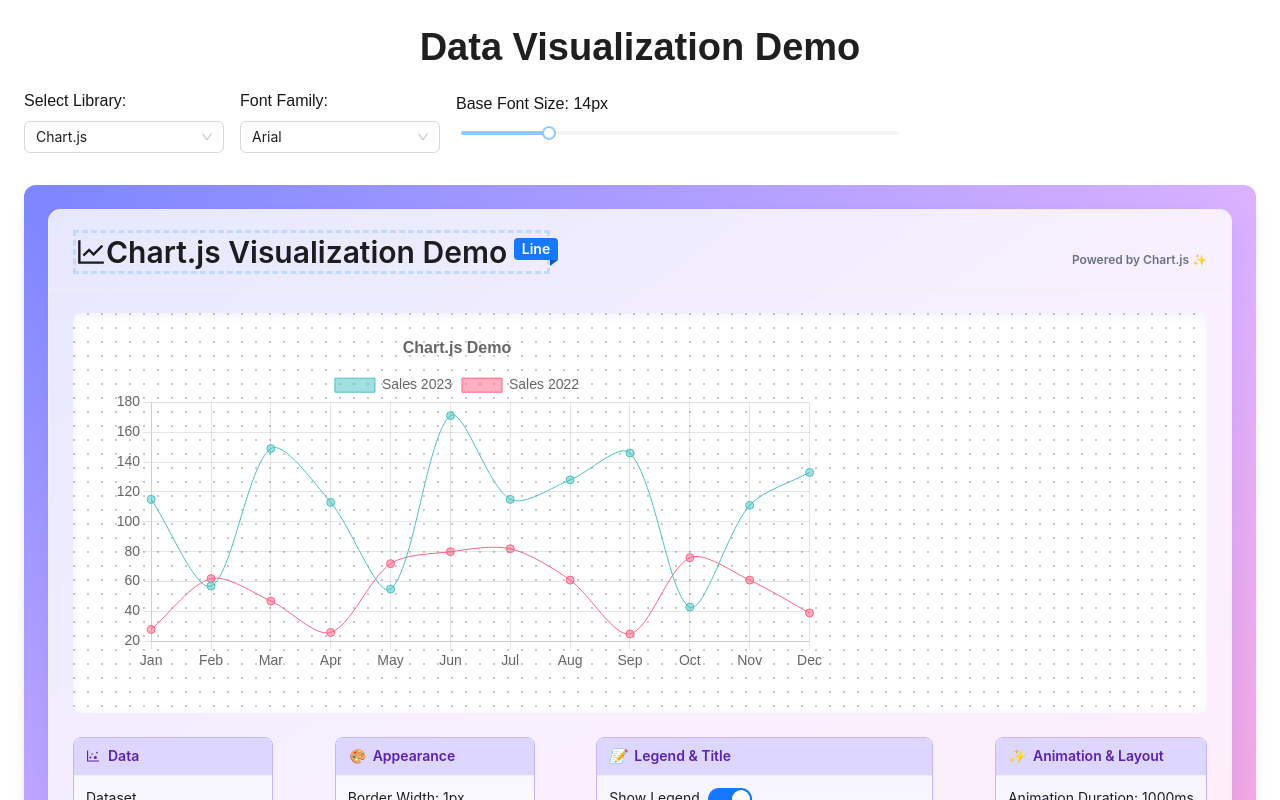
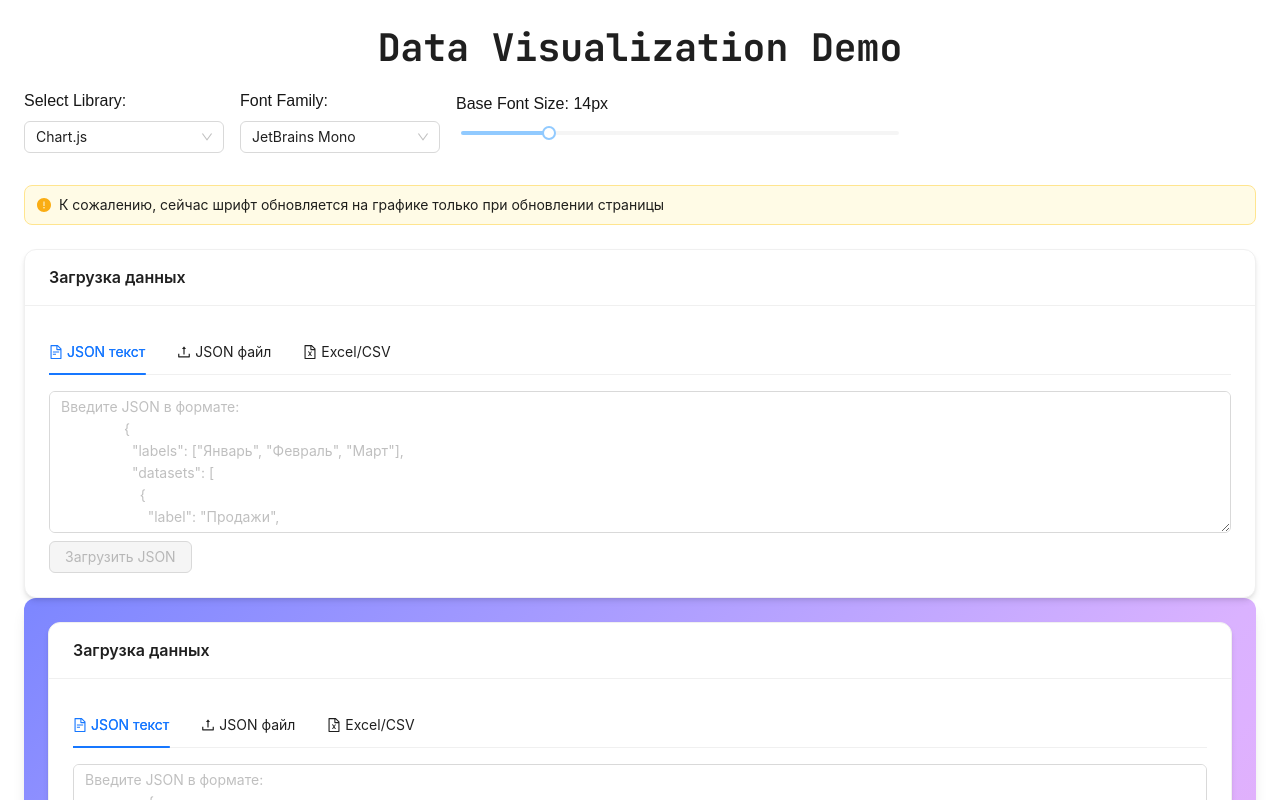
Before and after one commit to MariJunior/data-visualisation-demo, a Next.js app: page / in a window 1280 px wide. Shown: the top 800 px of the page. Built offline with nearby package versions, Linux system fonts and the light colour scheme.

Commit message:
feat(users-data): starts adding file uploader for users datasets 🎸

```diff
--- a/package.json
+++ b/package.json
@@ -20,7 +20,8 @@
     "plotly.js": "^3.0.1",
     "react": "19.0.0",
     "react-dom": "19.0.0",
-    "react-plotly.js": "^2.6.0"
+    "react-plotly.js": "^2.6.0",
+    "xlsx": "^0.18.5"
   },
   "devDependencies": {
     "@eslint/eslintrc": "^3",
--- a/src/app/components/ChartJSComponent/index.tsx
+++ b/src/app/components/ChartJSComponent/index.tsx
@@ -26,6 +26,7 @@
   Tooltip,
 } from "chart.js";
 import { FC, useCallback, useEffect, useRef, useState } from "react";
+import DataUploader from '../DataUploader';
 import { mockDatasets } from "./datasets";
 import { ChartJSComponentProps, ChartTypeEnum, DatasetEnum, LegendPositionEnum } from "./types";
 
@@ -122,11 +123,14 @@
 export const ChartJSComponent: FC<ChartJSComponentProps> = ({
   fontSize = 14,
   fontFamily = "Arial",
+  customData = null,
 }) => {
   const [selectedDataset, setSelectedDataset] = useState<DatasetEnum>(DatasetEnum.SALES);
   const [selectedChartType, setSelectedChartType] = useState<ChartTypeEnum>(ChartTypeEnum.LINE);
   const [compatibleChartTypes, setCompatibleChartTypes] = useState<ChartTypeEnum[]>([]);
   const [chartOptions, setChartOptions] = useState<ChartOptions<ChartType>>(defaultOptions);
+  // Добавим состояние для хранения пользовательских данных
+  const [userData, setUserData] = useState<any>(null);
 
   const [showLegend, setShowLegend] = useState(true);
   const [legendPosition, setLegendPosition] = useState<LegendPositionEnum>(LegendPositionEnum.TOP);
@@ -275,6 +279,11 @@
     let currentData: ChartData<ChartType>;
     let chartType = selectedChartType;
 
+    if (userData) {
+      currentData = userData;
+    } else if (customData) {
+      currentData = customData;
+    } else {
       // Определяем, какой датасет и тип графика использовать
       if (selectedChartType === ChartTypeEnum.BUBBLE) {
         currentData = mockDatasets.bubbleData as ChartData<ChartType>;
@@ -299,6 +308,7 @@
       } else {
         // Для остальных датасетов используем выбранный тип графика
         currentData = mockDatasets[selectedDataset] as ChartData<ChartType>;
+      }
     }
 
     // Создаем дополнительные опции в зависимости от датасета
@@ -362,7 +372,13 @@
       type: chartType as keyof ChartTypeRegistry,
       options: options
     });
-  }, [chartOptions, selectedChartType, selectedDataset, fontFamily, fontSize, destroyChart]);
+  }, [destroyChart, selectedChartType, userData, customData, chartOptions, selectedDataset, fontFamily, fontSize]);
+
+  // Добавим функцию для загрузки пользовательских данных
+  const handleDataLoaded = (data: any) => {
+    setUserData(data);
+  };
+
 
   useEffect(() => {
     const timer = setTimeout(() => {
@@ -372,7 +388,7 @@
     }, 0);
 
     return () => clearTimeout(timer);
-  }, [selectedDataset, selectedChartType, chartOptions, renderChart]);
+  }, [selectedDataset, selectedChartType, chartOptions, renderChart, userData]);
 
   // Добавим эффект для обновления графика при изменении шрифта
   useEffect(() => {
@@ -410,6 +426,8 @@
 
   return (
     <div className="p-6 bg-gradient-to-br from-indigo-400 via-purple-300 to-pink-300 rounded-xl shadow-lg">
+      <DataUploader onDataLoaded={handleDataLoaded} />
+
       <Card
         className="chart-container overflow-hidden border-0"
         style={{
@@ -426,7 +444,7 @@
             >
               <AntTitle level={2} className="flex items-center border-3 border-dashed border-blue-200">
                 {getChartIcon(selectedChartType)}
-                <span className="mr-10">Chart.js Visualization Demo</span>
+                <span className="mr-10" style={{ fontFamily: fontFamily }}>Chart.js Visualization Demo</span>
               </AntTitle>
             </Badge.Ribbon>
             <div className="text-xs text-gray-500">
--- a/src/app/components/ChartJSComponent/types.ts
+++ b/src/app/components/ChartJSComponent/types.ts
@@ -46,4 +46,5 @@
 export interface ChartJSComponentProps {
   fontSize?: number;
   fontFamily?: string;
+  customData?: any; // Добавляем поддержку пользовательских данных
 };
--- /dev/null
+++ b/src/app/components/DataUploader/index.tsx
@@ -0,0 +1,226 @@
+import { FileExcelOutlined, FileTextOutlined, UploadOutlined } from '@ant-design/icons';
+import { Button, Card, Input, message, Space, Tabs, Upload } from 'antd';
+import { RcFile } from 'antd/es/upload';
+import { FC, useState } from 'react';
+import * as XLSX from 'xlsx';
+
+interface DataUploaderProps {
+  onDataLoaded: (data: any) => void;
+}
+
+const { TabPane } = Tabs;
+const { TextArea } = Input;
+
+export const DataUploader: FC<DataUploaderProps> = ({ onDataLoaded }) => {
+  const [jsonText, setJsonText] = useState('');
+  const [loading, setLoading] = useState(false);
+
+  // Обработка JSON из текстового поля
+  const handleJsonSubmit = () => {
+    try {
+      const parsedData = JSON.parse(jsonText);
+      onDataLoaded(parsedData);
+      message.success('JSON данные успешно загружены');
+    } catch (error) {
+      message.error('Ошибка при парсинге JSON: ' + (error as Error).message);
+    }
+  };
+
+  // Обработка загрузки JSON файла
+  const handleJsonFileUpload = (file: RcFile) => {
+    setLoading(true);
+    const reader = new FileReader();
+
+    reader.onload = (e) => {
+      try {
+        const content = e.target?.result as string;
+        const parsedData = JSON.parse(content);
+        onDataLoaded(parsedData);
+        message.success('JSON файл успешно загружен');
+      } catch (error) {
+        message.error('Ошибка при парсинге JSON файла: ' + (error as Error).message);
+      } finally {
+        setLoading(false);
+      }
+    };
+
+    reader.onerror = () => {
+      message.error('Ошибка при чтении файла');
+      setLoading(false);
+    };
+
+    reader.readAsText(file);
+    return false; // Предотвращаем автоматическую загрузку файла
+  };
+
+  // Обработка загрузки Excel/CSV файла
+  const handleSpreadsheetUpload = (file: RcFile) => {
+    setLoading(true);
+    const reader = new FileReader();
+
+    reader.onload = (e) => {
+      try {
+        const data = new Uint8Array(e.target?.result as ArrayBuffer);
+        const workbook = XLSX.read(data, { type: 'array' });
+
+        // Берем первый лист
+        const firstSheetName = workbook.SheetNames[0];
+        const worksheet = workbook.Sheets[firstSheetName];
+
+        // Конвертируем в JSON
+        const jsonData = XLSX.utils.sheet_to_json(worksheet, { header: 1 });
+
+        // Преобразуем данные в формат, подходящий для Chart.js
+        const processedData = processSpreadsheetData(jsonData);
+        onDataLoaded(processedData);
+
+        message.success('Таблица успешно загружена');
+      } catch (error) {
+        message.error('Ошибка при обработке таблицы: ' + (error as Error).message);
+      } finally {
+        setLoading(false);
+      }
+    };
+
+    reader.onerror = () => {
+      message.error('Ошибка при чтении файла');
+      setLoading(false);
+    };
+
+    reader.readAsArrayBuffer(file);
+    return false; // Предотвращаем автоматическую загрузку файла
+  };
+
+  // Преобразование данных из таблицы в формат для Chart.js
+  const processSpreadsheetData = (data: any[]) => {
+    if (!data || data.length < 2) {
+      throw new Error('Недостаточно данных в таблице');
+    }
+
+    const headers = data[0];
+    const values = data.slice(1);
+
+    // Предполагаем, что первый столбец - это метки (labels)
+    const labels = values.map(row => row[0]);
+
+    // Остальные столбцы - это наборы данных
+    const datasets = [];
+
+    for (let i = 1; i < headers.length; i++) {
+      datasets.push({
+        label: headers[i] || `Dataset ${i}`,
+        data: values.map(row => row[i] || 0),
+        backgroundColor: getRandomColor(),
+        borderColor: getRandomColor(),
+      });
+    }
+
+    return {
+      labels,
+      datasets
+    };
+  };
+
+  // Генерация случайного цвета
+  const getRandomColor = () => {
+    const r = Math.floor(Math.random() * 255);
+    const g = Math.floor(Math.random() * 255);
+    const b = Math.floor(Math.random() * 255);
+    return `rgba(${r}, ${g}, ${b}, 0.7)`;
+  };
+
+  return (
+    <Card
+      title="Загрузка данных"
+      className="mb-6 shadow-md"
+      style={{ borderRadius: '12px' }}
+    >
+      <Tabs defaultActiveKey="json-text">
+        <TabPane
+          tab={
+            <span>
+              <FileTextOutlined /> JSON текст
+            </span>
+          }
+          key="json-text"
+        >
+          <Space direction="vertical" style={{ width: '100%' }}>
+            <TextArea
+              rows={6}
+              value={jsonText}
+              onChange={(e) => setJsonText(e.target.value)}
+              placeholder={`Введите JSON в формате:
+                {
+                  "labels": ["Январь", "Февраль", "Март"],
+                  "datasets": [
+                    {
+                      "label": "Продажи",
+                      "data": [12, 19, 3]
+                    }
+                  ]
+                }`
+              }
+            />
+            <Button
+              type="primary"
+              onClick={handleJsonSubmit}
+              disabled={!jsonText.trim()}
+            >
+              Загрузить JSON
+            </Button>
+          </Space>
+        </TabPane>
+
+        <TabPane
+          tab={
+            <span>
+              <UploadOutlined /> JSON файл
+            </span>
+          }
+          key="json-file"
+        >
+          <Upload.Dragger
+            name="file"
+            accept=".json"
+            beforeUpload={handleJsonFileUpload}
+            showUploadList={false}
+          >
+            <p className="ant-upload-drag-icon">
+              <UploadOutlined />
+            </p>
+            <p className="ant-upload-text">Нажмите или перетащите JSON файл</p>
+            <p className="ant-upload-hint">
+              Поддерживаются только файлы в формате JSON
+            </p>
+          </Upload.Dragger>
+        </TabPane>
+
+        <TabPane
+          tab={
+            <span>
+              <FileExcelOutlined /> Excel/CSV
+            </span>
+          }
+          key="spreadsheet"
+        >
+          <Upload.Dragger
+            name="file"
+            accept=".xlsx,.xls,.csv"
+            beforeUpload={handleSpreadsheetUpload}
+            showUploadList={false}
+          >
+            <p className="ant-upload-drag-icon">
+              <FileExcelOutlined />
+            </p>
+            <p className="ant-upload-text">Нажмите или перетащите Excel или CSV файл</p>
+            <p className="ant-upload-hint">
+              Первая строка должна содержать заголовки, первый столбец - метки данных
+            </p>
+          </Upload.Dragger>
+        </TabPane>
+      </Tabs>
+    </Card>
+  );
+};
+
+export default DataUploader;
--- a/src/app/page.tsx
+++ b/src/app/page.tsx
@@ -1,6 +1,6 @@
 "use client";
 
-import { Select, Slider, Typography } from "antd";
+import { Alert, Select, Slider, Typography } from "antd";
 import dynamic from "next/dynamic";
 import { useState } from "react";
 
@@ -8,6 +8,7 @@
 
 // Динамический импорт компонентов для отключения SSR
 const ChartJSComponent = dynamic(() => import("./components/ChartJSComponent"), { ssr: false });
+const DataUploader = dynamic(() => import("./components/DataUploader"), { ssr: false });
 // const NivoComponent = dynamic(() => import("./components/NivoComponent"), { ssr: false });
 // const PlotlyComponent = dynamic(() => import("./components/PlotlyComponent"), { ssr: false });
 
@@ -28,22 +29,16 @@
   { value: "Georgia, serif", label: "Georgia" },
   { value: "Times New Roman, serif", label: "Times New Roman" },
 ];
-// В page.tsx
-// const fontOptions = [
-//   { value: "Arial, sans-serif", label: "Arial" },
-//   { value: "Helvetica, sans-serif", label: "Helvetica" },
-//   { value: "Roboto, sans-serif", label: "Roboto" },
-//   { value: "Lato, sans-serif", label: "Lato" },
-//   { value: "Georgia, serif", label: "Georgia" },
-//   { value: "Times New Roman, serif", label: "Times New Roman" },
-//   { value: "Courier New, monospace", label: "Courier New" },
-// ];
-
 
 export default function Home() {
   const [library, setLibrary] = useState("chartjs");
   const [fontSize, setFontSize] = useState(14);
-  const [fontFamily, setFontFamily] = useState("Arial");
+  const [fontFamily, setFontFamily] = useState("JetBrains Mono");
+  const [customData, setCustomData] = useState(null);
+
+  const handleDataLoaded = (data: any) => {
+    setCustomData(data);
+  };
 
   return (
     <div className="p-6 max-w-7xl mx-auto">
@@ -93,11 +88,26 @@
             onChange={setFontSize}
           />
         </div>
-
       </div>
 
+      <Alert
+        message={"К сожалению, сейчас шрифт обновляется на графике только при обновлении страницы"}
+        type="warning"
+        className="mt-2"
+        showIcon
+      />
+
       <div className="mt-6">
-        {library === "chartjs" && <ChartJSComponent fontSize={fontSize} />}
+        {library === "chartjs" && (
+          <>
+            <DataUploader onDataLoaded={handleDataLoaded} />
+            <ChartJSComponent
+              fontSize={fontSize}
+              fontFamily={fontFamily}
+              customData={customData}
+            />
+          </>
+        )}
         {/* {library === "nivo" && <NivoComponent fontSize={fontSize} />}
         {library === "plotly" && <PlotlyComponent fontSize={fontSize} />} */}
       </div>
```
Also changed, not shown: 1 other file (tests, documents, lock files or other folders). Lines whose indentation alone changed are shown as unchanged.
